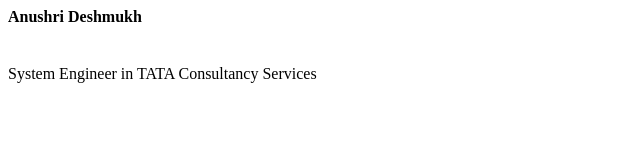
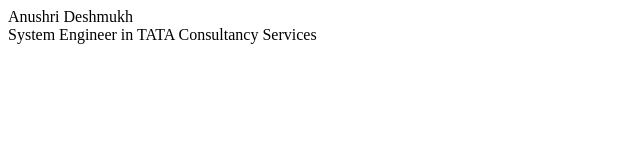
Before and after one commit to Anushrideshmukh/Anushrideshmukh.github.io, a plain HTML site: page index.html in a window 1280 px wide. Shown: the whole page, without its empty margins (0-640 px from the left). Drawn offline with Linux system fonts and the light colour scheme.

Commit message:
Update index.html

```diff
--- a/index.html
+++ b/index.html
@@ -4,7 +4,7 @@
 </head>
 <body>
 <table>
-<h4>Anushri Deshmukh</h4>
+ <tr>Anushri Deshmukh</tr>
 <br><tr>System Engineer in TATA Consultancy Services</tr
  </table>
 </body>
```
